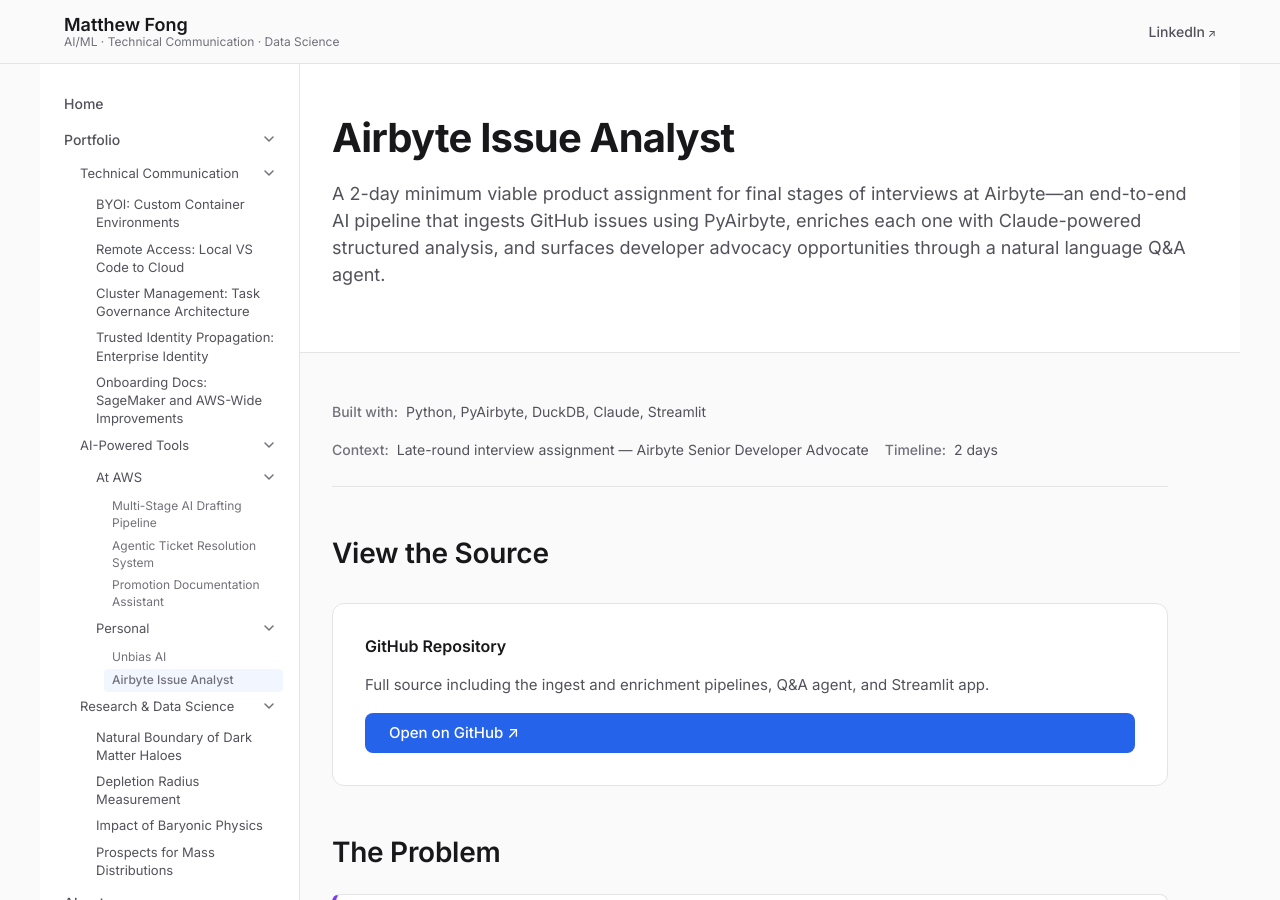
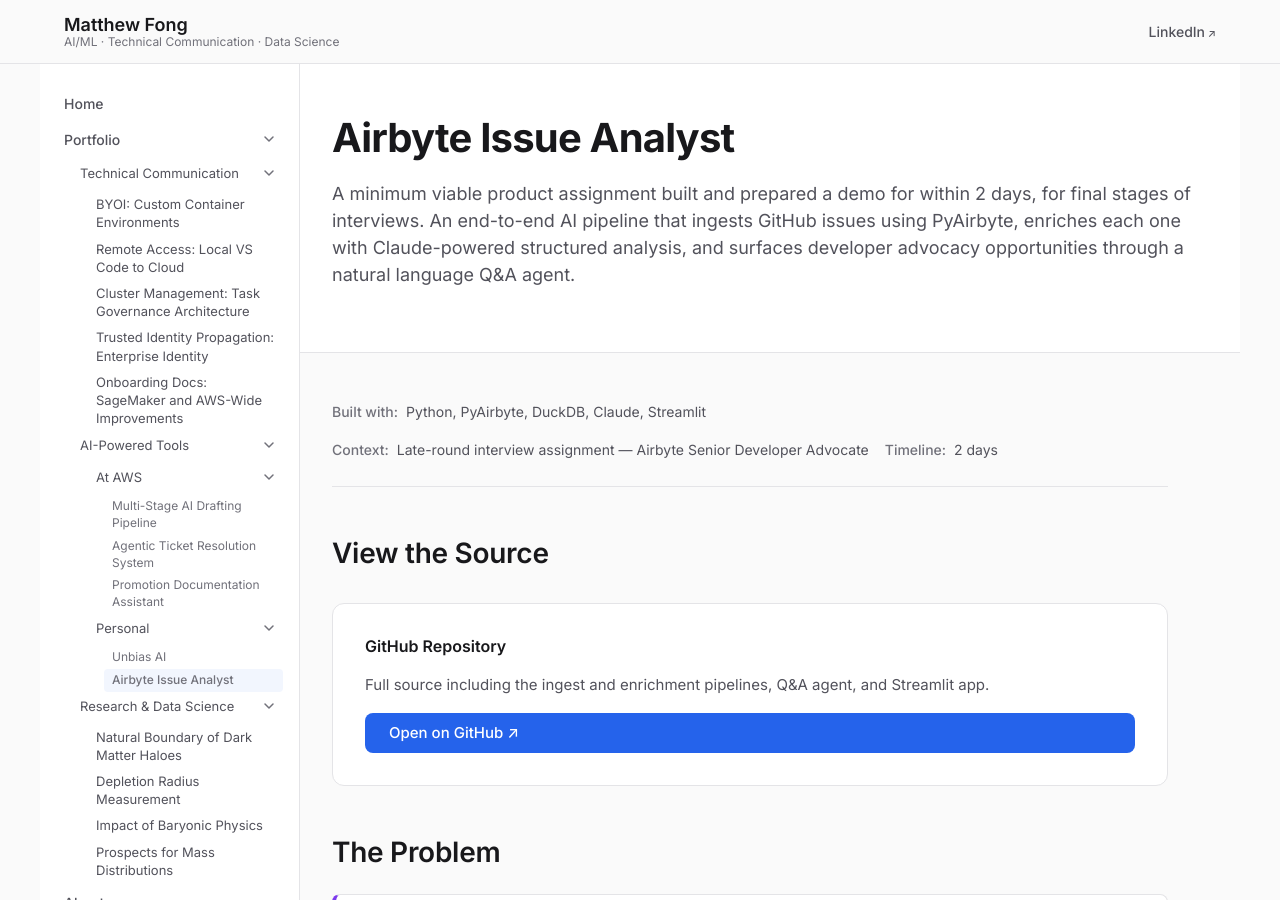
Before and after one commit to mfong955/portfolio, a Jekyll site: the page built from samples/airbyte-dev-adv.html, in a window 1280 px wide and 900 px high. Built offline with Jekyll 4.4.1, drawn with Linux system fonts in a browser that asks for light colours.

Commit message:
update description

```diff
--- a/samples/airbyte-dev-adv.html
+++ b/samples/airbyte-dev-adv.html
@@ -1,14 +1,14 @@
 ---
 layout: default
-title: Airbyte Issue Analyst — Interview Project | Matthew Fong
-description: A 2-day interview project for Airbyte — an AI-powered pipeline that ingests GitHub issues via PyAirbyte, enriches them with Claude, and exposes a natural language Q&A agent for developer advocacy insights.
+title: Airbyte Issue Analyst | Matthew Fong
+description: Built and prepped demo in 2-days for a minimum viable product for final stages of interviews — an AI-powered pipeline that ingests GitHub issues via PyAirbyte, enriches them with Claude, and exposes a natural language Q&A agent for developer advocacy insights.
 ---
 
 <section class="page-hero">
   <div class="page-hero-content">
     <h1>Airbyte Issue Analyst</h1>
     <p class="lead">
-      A 2-day minimum viable product assignment for final stages of interviews at Airbyte&mdash;an
+      A minimum viable product assignment built and prepared a demo for within 2 days, for final stages of interviews. An
       end-to-end AI pipeline that ingests GitHub issues using PyAirbyte, enriches each one
       with Claude-powered structured analysis, and surfaces developer advocacy opportunities
       through a natural language Q&amp;A agent.
```
